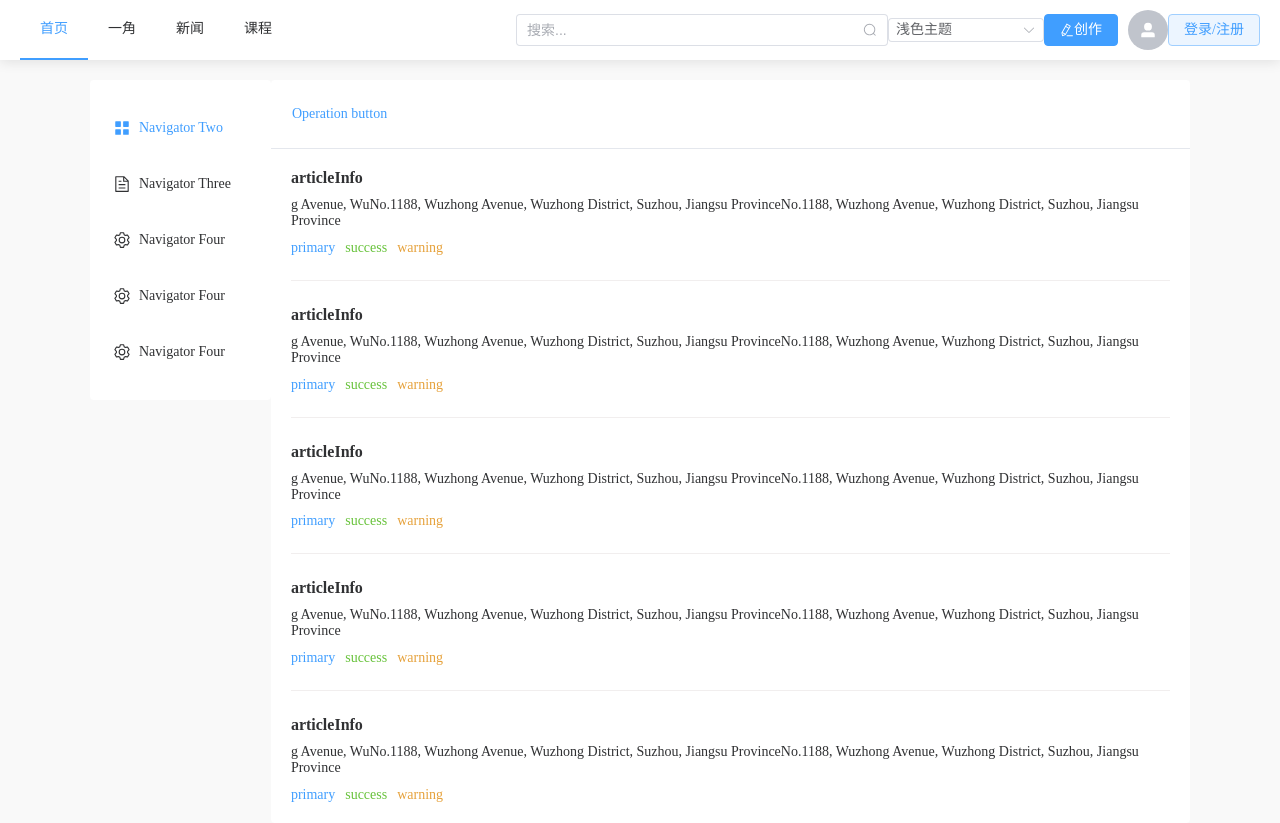
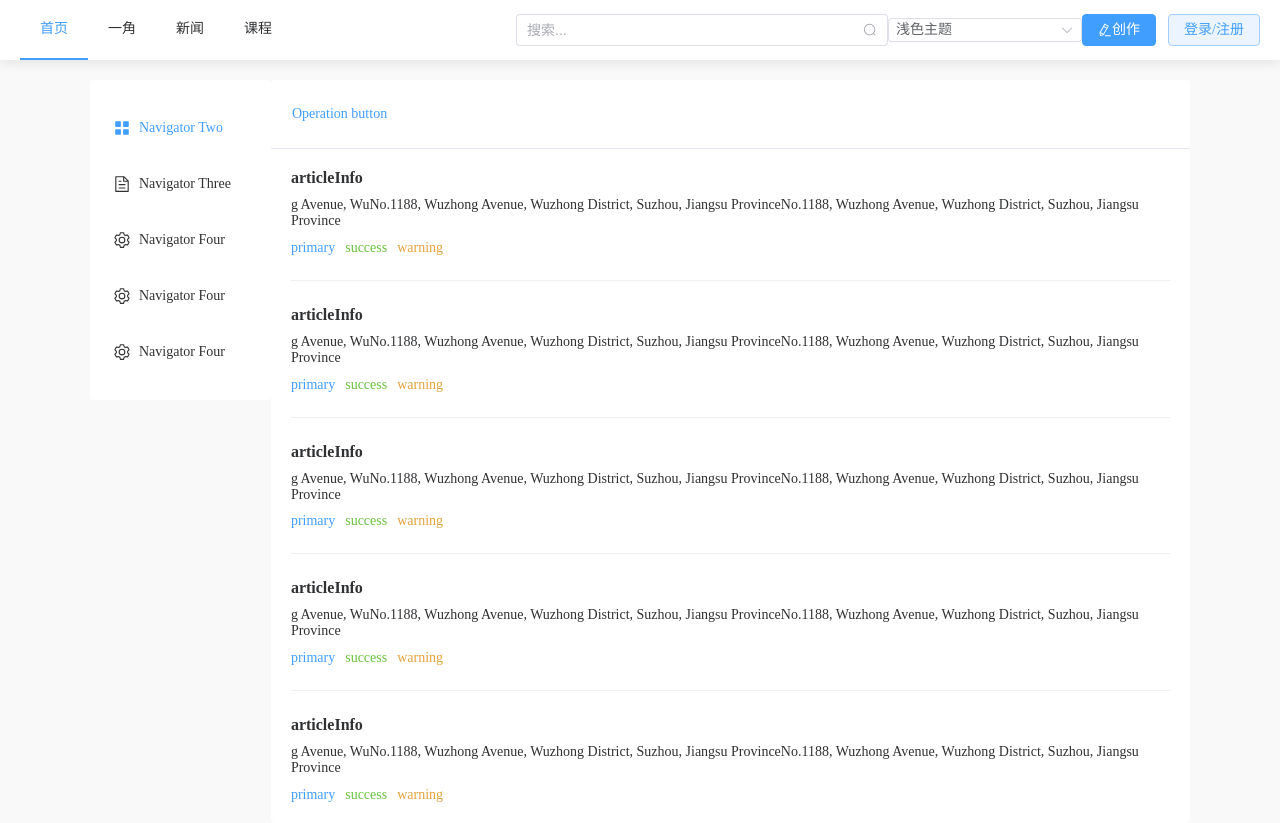
Before and after one commit to 410983459/find-project, a Vue app: page /#/home/comprehensive in a window 1280 px wide. Built offline with nearby package versions, Linux system fonts and the light colour scheme; what @kangc/v-md-editor would draw is missing.

Commit message:
feat：登录状态下显示头像

```diff
--- a/src/components/basic/top/personalInfo/index.vue
+++ b/src/components/basic/top/personalInfo/index.vue
@@ -2,7 +2,7 @@
  * @Author: ZhouCong
  * @Date: 2022-02-28 09:45:23
  * @LastEditors: ZhouCong
- * @LastEditTime: 2022-04-18 18:08:17
+ * @LastEditTime: 2022-04-19 18:16:17
  * @Description: file content
  * @FilePath: \find-project\src\components\basic\top\personalInfo\index.vue
 -->
@@ -26,16 +26,14 @@
       <el-icon><edit-pen /></el-icon>创作
     </el-button>
     <!-- 登录状态(展示头像和下拉状态) -->
-    <avatar></avatar>
+    <avatar v-if="isLogin"></avatar>
     <!-- 未登录状态 -->
-    <el-button type="primary" plain @click="login(true)"
-      >登录/注册</el-button
-    >
+    <el-button v-else type="primary" plain @click="login(true)"> 登录/注册 </el-button>
   </div>
 </template>
 
 <script lang="ts">
-import { defineComponent, toRefs, inject, reactive } from "vue";
+import { defineComponent, toRefs, inject, reactive, computed } from "vue";
 import { EditPen, UserFilled } from "@element-plus/icons-vue";
 import { infoDropdownitem } from "../../pageConfig";
 import { InfoDropdownitem } from "@/interface/basic";
@@ -43,6 +41,8 @@ import avatar from "./avatar.vue";
 import { useRouter } from "vue-router";
 import { themes } from "@/utils/theme/themes";
 import { colorMix } from "@/utils/theme/tool.js";
+import { useStore } from "vuex";
+import { RootState } from "@/store/interface";
 
 export default defineComponent({
   components: { EditPen, avatar },
@@ -90,6 +90,9 @@ export default defineComponent({
         document.documentElement.style.setProperty(item, colorObj[item]);
       });
     };
+    // 判断是否登录
+    let store = useStore<RootState>();
+    let isLogin = computed(() => store.state.loginInfo.isLogin);
     return {
       login,
       UserFilled,
@@ -97,6 +100,7 @@ export default defineComponent({
       toCreate,
       changeTheme,
       ...toRefs(state),
+      isLogin
     };
   },
 });
--- a/src/views/home/home.vue
+++ b/src/views/home/home.vue
@@ -2,7 +2,7 @@
  * @Author: ZhouCong
  * @Date: 2022-03-03 15:19:25
  * @LastEditors: ZhouCong
- * @LastEditTime: 2022-04-19 17:37:20
+ * @LastEditTime: 2022-04-19 18:12:46
  * @Description: file content
  * @FilePath: \find-project\src\views\home\home.vue
 -->
@@ -35,6 +35,7 @@ export default defineComponent({
     // store
     let store = useStore<RootState>();
     onMounted(() => {
+      // 判断是否是登录状态
       if (!getToken()) return;
         store.dispatch(`loginInfo/${Types.SET_LOGIN_INFO}`, true);
     });
```
